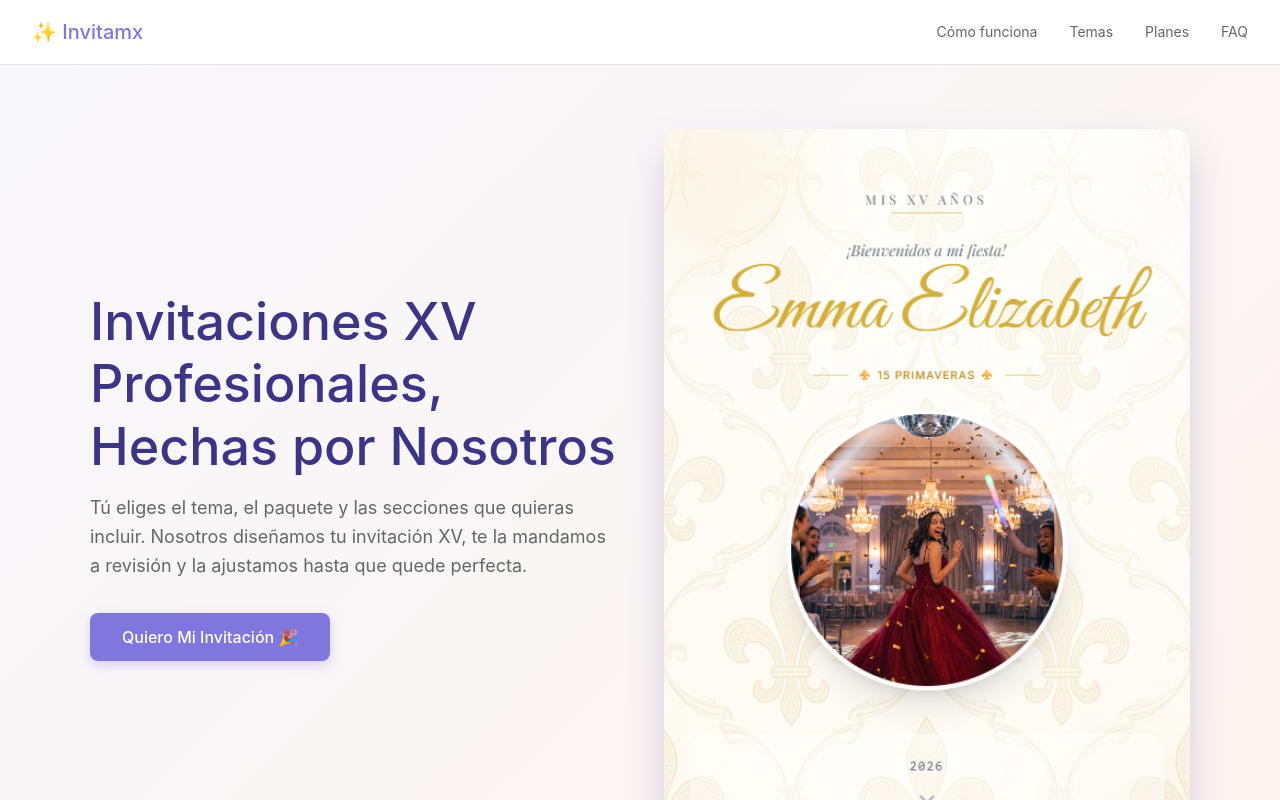
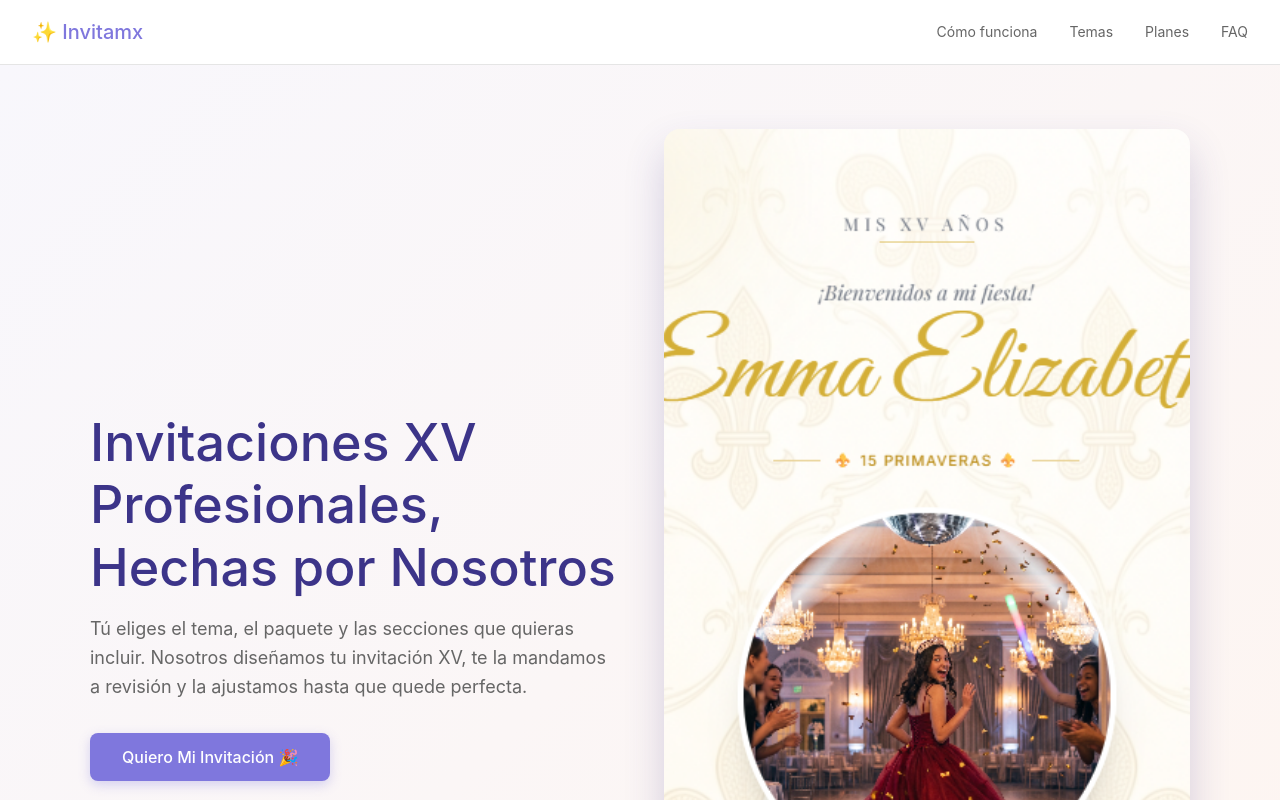
Before and after one commit to rbalta00/invitacionmx-landing, a Next.js app: page / in a window 1280 px wide. Shown: the top 800 px of the page. Built offline with nearby package versions, Linux system fonts and the light colour scheme; no server answers.

Commit message:
fix: ajustar imagen hero a aspecto de celular (9:16) en lugar de cuadrada

```diff
--- a/app/components/Hero.tsx
+++ b/app/components/Hero.tsx
@@ -86,6 +86,12 @@ export default function Hero() {
         </div>
 
         {videoOk && (
+          <div style={{
+            aspectRatio: '9 / 16',
+            overflow: 'hidden',
+            borderRadius: '16px',
+            boxShadow: '0 20px 40px rgba(60, 52, 137, 0.2)',
+          }}>
             <video
               ref={videoRef}
               src="/videos/hero-demo.mp4"
@@ -96,23 +102,31 @@ export default function Hero() {
               poster="/images/hero/hero-invitation.jpg"
               style={{
                 width: '100%',
-              borderRadius: '16px',
-              boxShadow: '0 20px 40px rgba(60, 52, 137, 0.2)',
+                height: '100%',
+                objectFit: 'cover',
               }}
             />
+          </div>
         )}
 
         {!videoOk && imageOk && (
+          <div style={{
+            aspectRatio: '9 / 16',
+            overflow: 'hidden',
+            borderRadius: '16px',
+            boxShadow: '0 20px 40px rgba(60, 52, 137, 0.2)',
+          }}>
             <img
               ref={imgRef}
               src="/images/hero/hero-invitation.jpg"
               alt="Ejemplo de invitación XV"
               style={{
                 width: '100%',
-              borderRadius: '16px',
-              boxShadow: '0 20px 40px rgba(60, 52, 137, 0.2)',
+                height: '100%',
+                objectFit: 'cover',
               }}
             />
+          </div>
         )}
       </div>
     </section>
```
Lines whose indentation alone changed are shown as unchanged.
